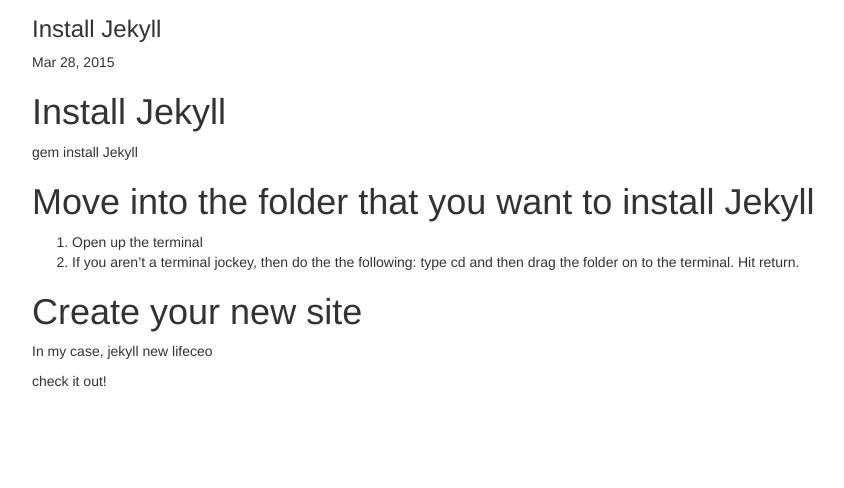
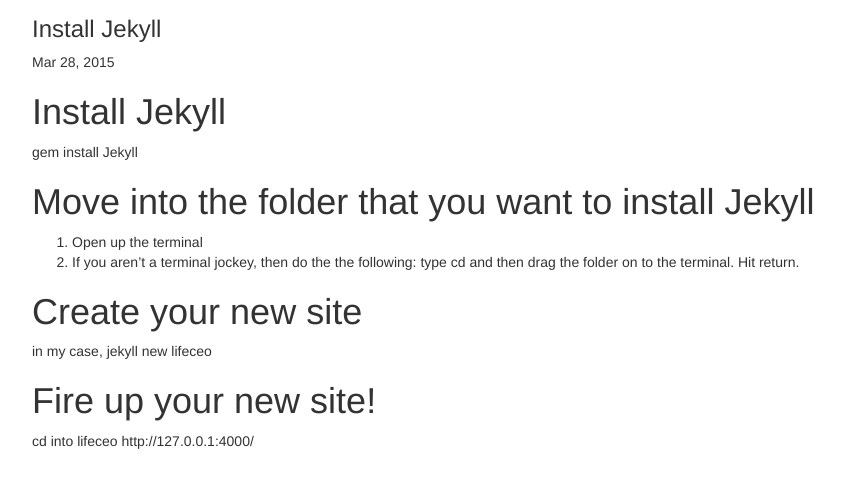
Before and after one commit to sjmscott/life-ceo, a Jekyll site: the page built from _posts/2015-03-28-install-jekyll.markdown, in a window 1280 px wide, cut to the strip 244-732 px from the top of the page. Shown: the whole strip, without its empty margins (23-867 px from the left). Built offline with Jekyll 4.4.1, drawn with Linux system fonts in a browser that asks for light colours; nearby versions of some CDN libraries; library files that are not in the unit come from our copies.

Commit message:
improvements

```diff
--- a/_posts/2015-03-28-install-jekyll.markdown
+++ b/_posts/2015-03-28-install-jekyll.markdown
@@ -15,6 +15,9 @@
 
 # Create your new site
 
-In my case, jekyll new lifeceo
+in my case, jekyll new lifeceo
 
-check it out!
+# Fire up your new site!
+
+cd into lifeceo
+http://127.0.0.1:4000/
```
Also changed, not shown: _posts/2015-03-29-why-slack.markdown (added, +24 -0 lines), assets/img/jekyll-site.png (renamed from images/jekyll-site-dns.png), assets/img/why-slack.png (added), 4 other files.
